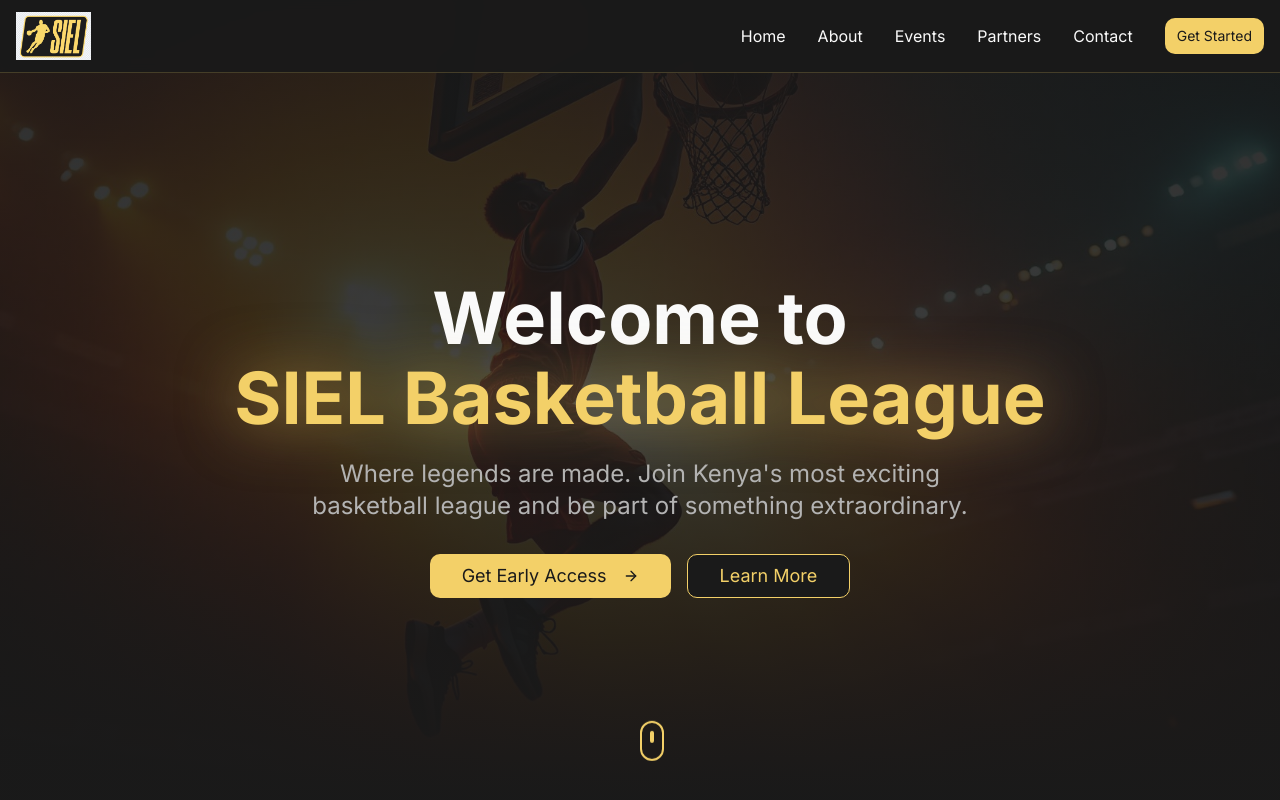
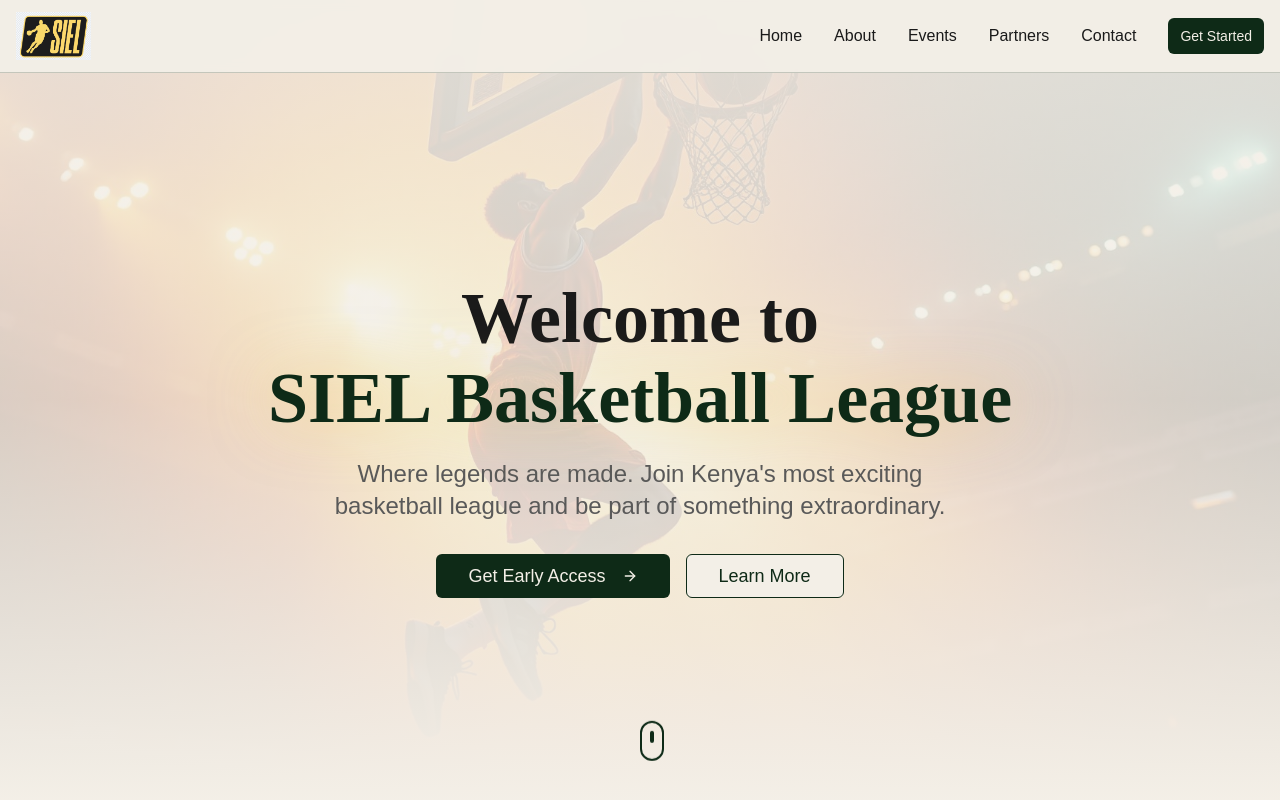
Before and after one commit to Nduati-R/MukomaCClub-basketball, a React (Vite) app: page / in a window 1280 px wide. Shown: the top 800 px of the page. Built offline with nearby package versions, Linux system fonts and the light colour scheme; the HTML template or start-up script is replaced by a standard one.

Commit message:
Changes
Co-authored-by: Nduati-R <145648964+Nduati-R@users.noreply.github.com>

```diff
--- a/src/index.css
+++ b/src/index.css
@@ -2,51 +2,43 @@
 @tailwind components;
 @tailwind utilities;
 
-/* Definition of the design system. All colors, gradients, fonts, etc should be defined here.
-All colors MUST be HSL.
-*/
-
 @layer base {
   :root {
-    --background: 0 0% 10%;
-    --foreground: 0 0% 98%;
+    --background: 39 35% 93%;
+    --foreground: 0 0% 10%;
 
-    --card: 0 0% 12%;
-    --card-foreground: 0 0% 98%;
+    --card: 0 0% 100%;
+    --card-foreground: 0 0% 10%;
 
-    --popover: 0 0% 12%;
-    --popover-foreground: 0 0% 98%;
+    --popover: 0 0% 100%;
+    --popover-foreground: 0 0% 10%;
 
-    --primary: 45 85% 68%;
-    --primary-foreground: 0 0% 10%;
+    --primary: 140 51% 11%;
+    --primary-foreground: 39 35% 93%;
 
-    --secondary: 0 0% 10%;
-    --secondary-foreground: 45 85% 68%;
+    --secondary: 39 35% 93%;
+    --secondary-foreground: 140 51% 11%;
 
-    --muted: 0 0% 20%;
-    --muted-foreground: 0 0% 70%;
+    --muted: 39 20% 88%;
+    --muted-foreground: 0 0% 35%;
 
-    --accent: 45 85% 68%;
+    --accent: 45 55% 54%;
     --accent-foreground: 0 0% 10%;
+
+    --gold: 45 55% 54%;
+    --gold-foreground: 0 0% 10%;
+
+    --forest: 140 51% 11%;
+    --forest-foreground: 39 35% 93%;
 
     --destructive: 0 84.2% 60.2%;
     --destructive-foreground: 0 0% 98%;
 
-    --border: 45 85% 68% / 0.2;
-    --input: 0 0% 20%;
-    --ring: 45 85% 68%;
+    --border: 39 15% 82%;
+    --input: 39 15% 82%;
+    --ring: 45 55% 54%;
 
-    --radius: 0.75rem;
-
-    /* SIEL brand gradients */
-    --gradient-hero: linear-gradient(135deg, hsl(0 0% 10%) 0%, hsl(0 0% 15%) 100%);
-    --gradient-accent: linear-gradient(135deg, hsl(45 85% 68%) 0%, hsl(45 90% 60%) 100%);
-    --gradient-yellow: linear-gradient(180deg, hsl(45 85% 68%) 0%, hsl(45 80% 58%) 100%);
-    --glow-primary: 0 0 40px hsl(45 85% 68% / 0.5);
-    --glow-secondary: 0 0 30px hsl(45 85% 68% / 0.3);
-
-    /* Transitions */
-    --transition-smooth: all 0.3s cubic-bezier(0.4, 0, 0.2, 1);
+    --radius: 0.5rem;
   }
 }
 
@@ -54,8 +46,27 @@ All colors MUST be HSL.
   * {
     @apply border-border;
   }
-
   body {
     @apply bg-background text-foreground;
+    font-family: 'DM Sans', sans-serif;
+  }
+  h1, h2, h3, h4, h5, h6, .font-display {
+    font-family: 'Cormorant Garamond', serif;
   }
 }
+
+@layer utilities {
+  .reveal {
+    opacity: 0;
+    transform: translateY(24px);
+    transition: opacity 0.8s ease-out, transform 0.8s ease-out;
+  }
+  .reveal.is-visible {
+    opacity: 1;
+    transform: translateY(0);
+  }
+  .gold-divider {
+    height: 1px;
+    background: linear-gradient(to right, transparent, hsl(var(--gold)), transparent);
+  }
+}
```
